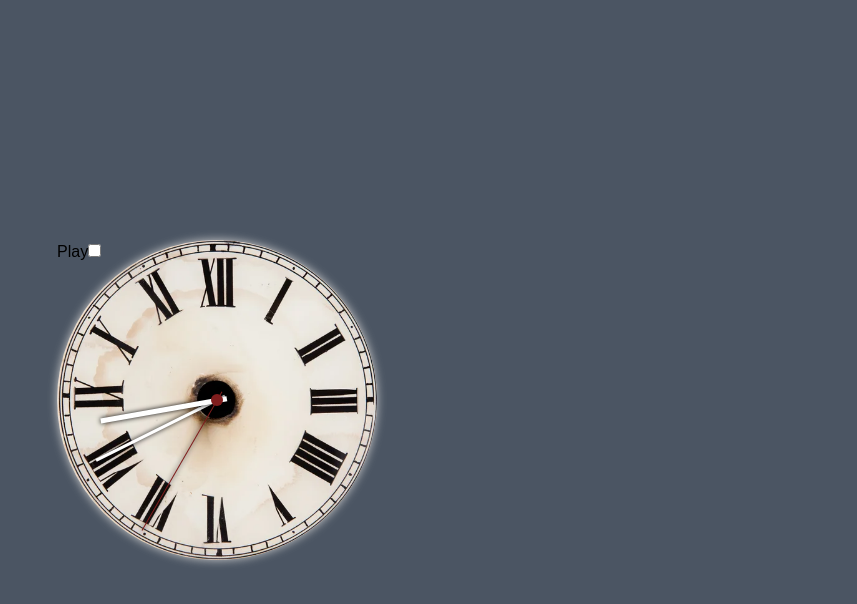
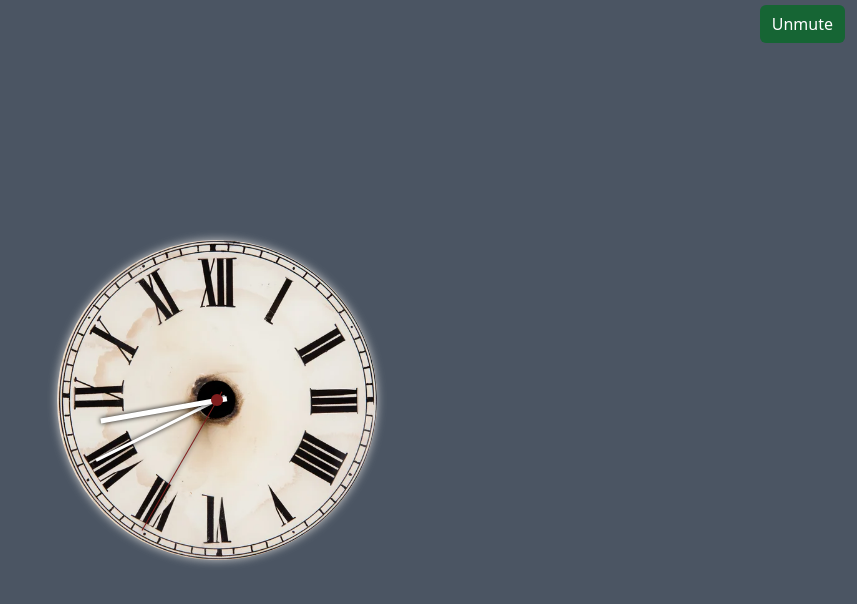
Before and after one commit to shakib-mia/react-clock, a React (Create React App) app: page / in a window 1280 px wide. Shown: the top 604 px of the page, without its empty margins (423-1280 px from the left). Built offline with nearby package versions, Linux system fonts and the light colour scheme; a web font is replaced by a local one.

Commit message:
sound toggle added

```diff
--- a/public/index.html
+++ b/public/index.html
@@ -39,5 +39,7 @@
       To begin the development, run `npm start` or `yarn start`.
       To create a production bundle, use `npm run build` or `yarn build`.
     -->
+
+    <script src="https://kit.fontawesome.com/b50fc748ca.js" crossorigin="anonymous"></script>
   </body>
 </html>
--- a/src/App.js
+++ b/src/App.js
@@ -32,7 +32,7 @@ function App() {
   const hourExtra = (hour * 30) + (min / 2);
   const minExtra = (min*6) + (sec / 10);
 
-  const [audioPlay, setAudioPlay] = useState(false)
+  const [audioPlay, setAudioPlay] = useState(true)
 
   return (
     <div className='bg-gray-600'>
@@ -43,19 +43,21 @@ function App() {
           <span className='absolute inline-block w-36 h-[3px] bg-white minTick' style={{rotate: minExtra + "deg"}}></span>
           <span className='absolute inline-block w-32 h-[5px] bg-white hourTick' style={{rotate: hourExtra + "deg"}}></span>
         {/* {hour}:{min}:{sec} */}
-        {audioPlay
-          ?
-          <label htmlFor='handleAudio' onClick={() => document.getElementById("audio").muted = true}>Pause</label>
-          :
-          <label htmlFor='handleAudio' onClick={() => document.getElementById("audio").muted = false}>Play</label>}
-        <input type="checkbox" id="handleAudio" onChange={e => setAudioPlay(e.target.checked)} />
 
-        <audio controls className='hidden' autoPlay id="audio">
+        <audio controls className='hidden' autoPlay muted={audioPlay} id="audio">
           <source src={clock} type='audio/ogg' />
         </audio>
         </div>
       </div>
 
+      <div className='absolute top-3 right-3'>
+          <input type="checkbox" id="handleAudio" className='hidden' onChange={e => setAudioPlay(!e.target.checked)} />
+          {audioPlay
+            ?
+            <label className='px-3 py-2 rounded-md cursor-pointer bg-green-800 text-white' htmlFor='handleAudio'>Unmute</label>
+            :
+            <label className='px-3 py-2 rounded-md cursor-pointer bg-red-700 text-white' htmlFor='handleAudio'>Mute</label>}
+        </div>
       {/* <footer className='fixed bottom-0 text-center w-screen'>
         Sound Effect from <a href="https://pixabay.com/?utm_source=link-attribution&amp;utm_medium=referral&amp;utm_campaign=music&amp;utm_content=6069">Pixabay</a>
       </footer> */}
```
